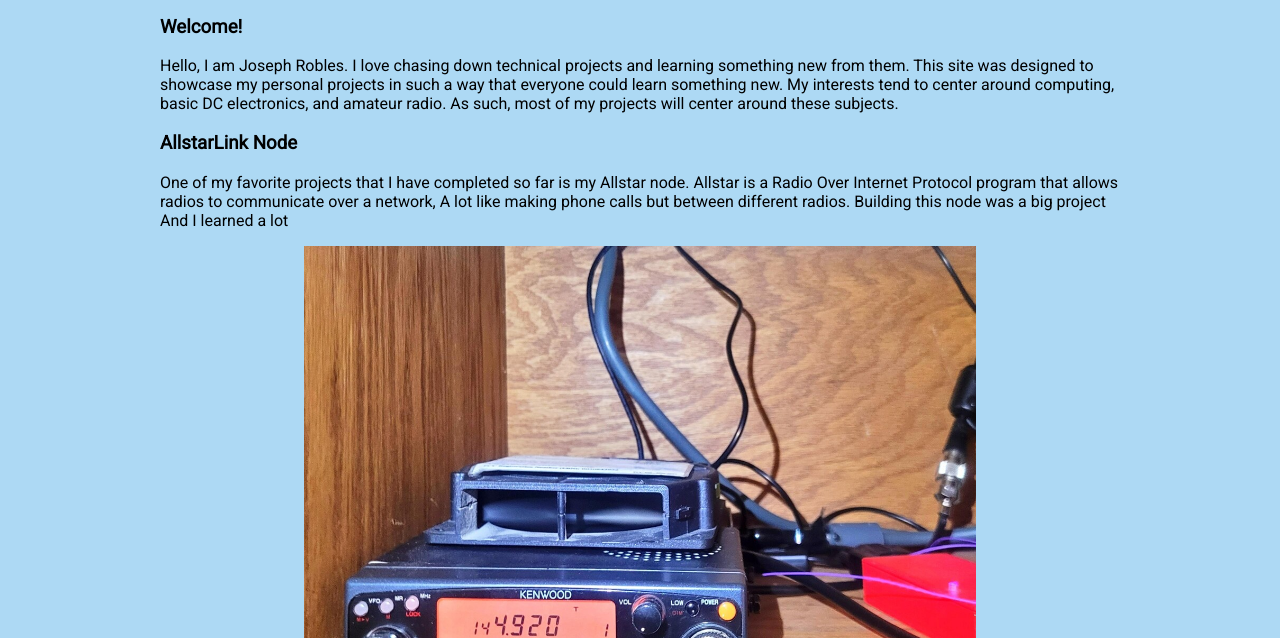
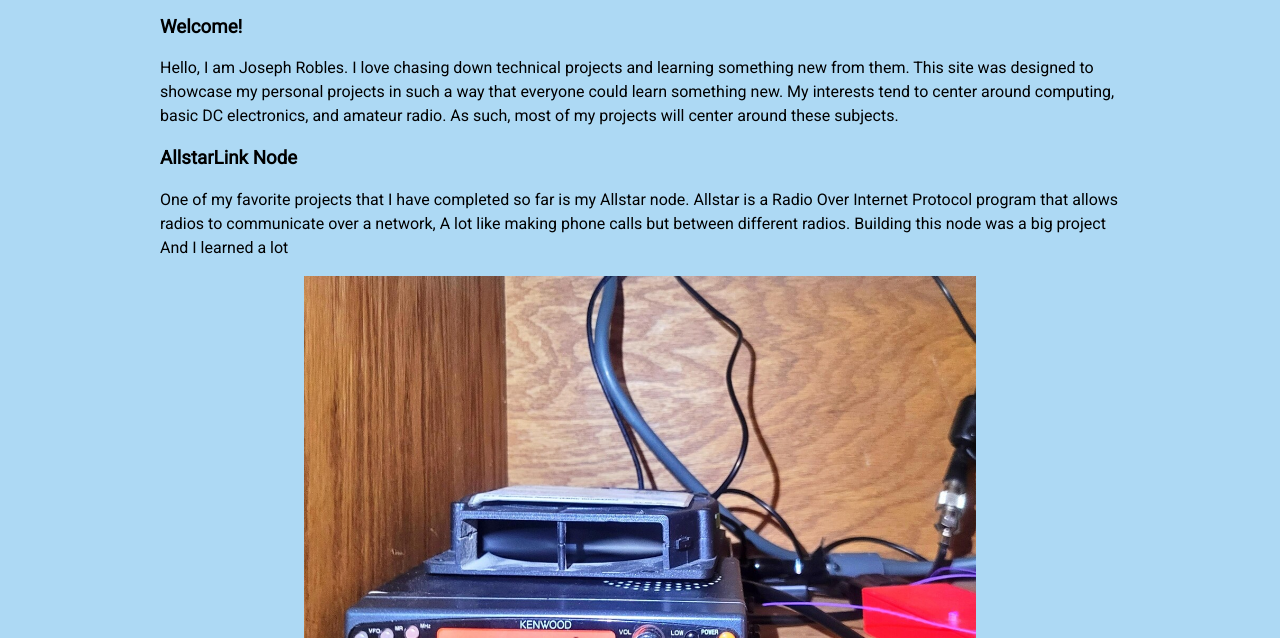
Before and after one commit to joseph-robles-jr/WDD130-Web-Fundimentals, a plain HTML site: page hrs/index.html in a window 1280 px wide. Shown: the part 162-800 px from the top of the page. Drawn offline with Linux system fonts and the light colour scheme; a web font is replaced by a local one.

Commit message:
tweaked line-height on p tags

```diff
--- a/hrs/styles/style.css
+++ b/hrs/styles/style.css
@@ -6,6 +6,9 @@ body{
 
 }
 
+p {
+    line-height: 1.5em;
+}
 #content{
     /* display:grid; */
     width: 75%;
```
